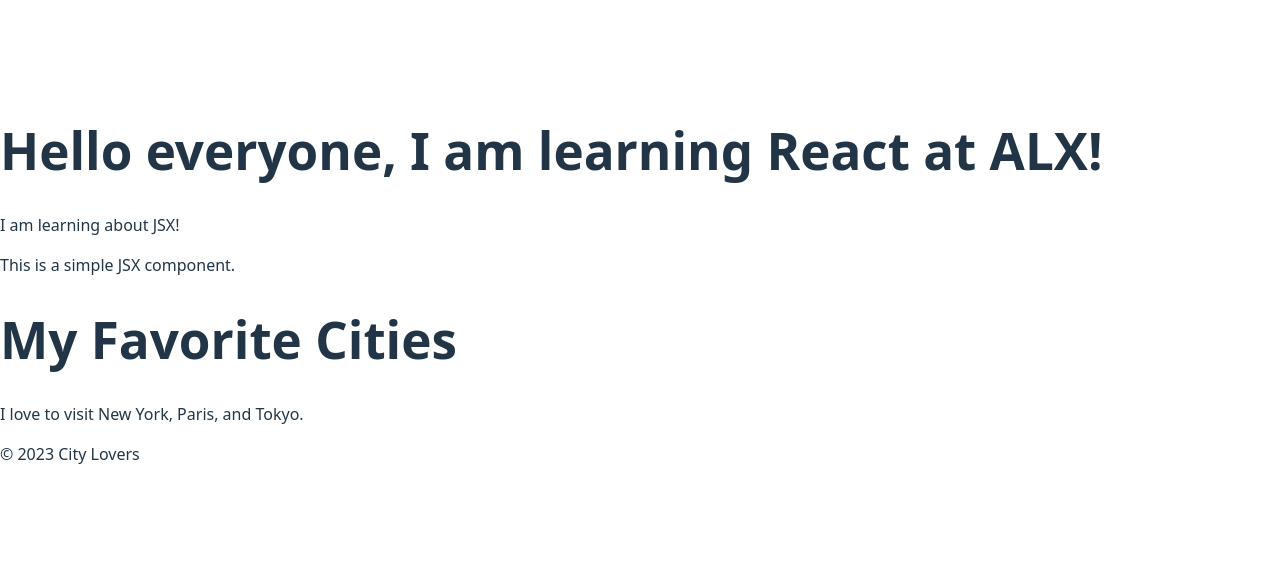
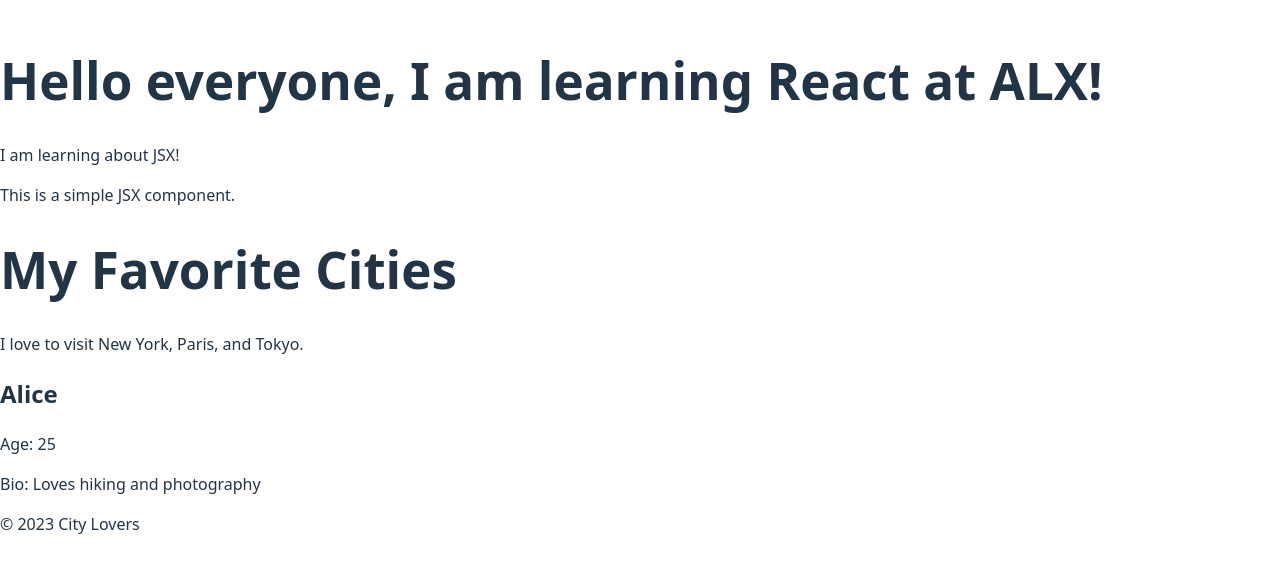
Before and after one commit to Gela-S3/alx-fe-reactjs, a React (Vite) app in the folder alx-react-app/: page / in a window 1280 px wide. Shown: the part 115-688 px from the top of the page. Built offline with nearby package versions, Linux system fonts and the light colour scheme.

Commit message:
Userprofile Component is added

```diff
--- a/alx-react-app/src/App.jsx
+++ b/alx-react-app/src/App.jsx
@@ -2,6 +2,7 @@
 import Header from './components/Header';
 import MainContent from './components/MainContent';
 import Footer from './components/Footer';
+import UserProfile from './components/UserProfile';
 
 function App() {
 
@@ -10,6 +11,7 @@
     <WelcomeMessage />
     <Header />
     <MainContent />
+    <UserProfile name="Alice" age="25" bio="Loves hiking and photography" />
     <Footer />
 
     </>
--- /dev/null
+++ b/alx-react-app/src/components/UserProfile.jsx
@@ -0,0 +1,13 @@
+import React from 'react'
+
+const UserProfile = (props) => {
+  return (
+    <div>
+        <h2>{props.name}</h2>
+        <p>Age: {props.age}</p>
+        <p>Bio: {props.bio}</p>
+    </div>
+  )
+}
+
+export default UserProfile
```
